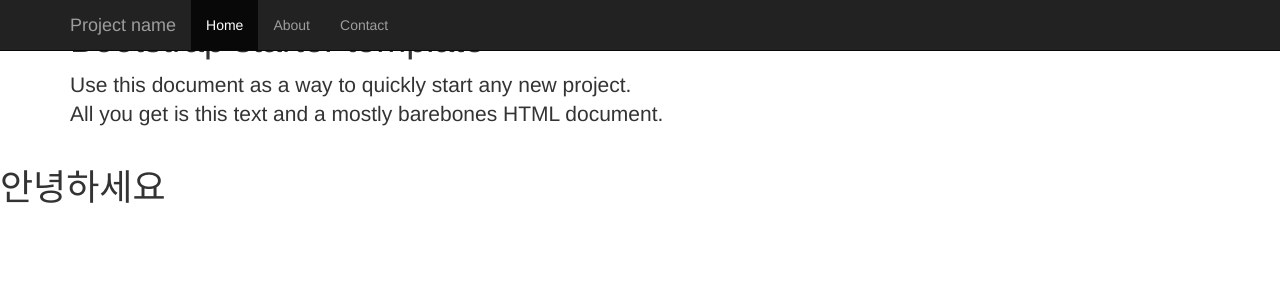
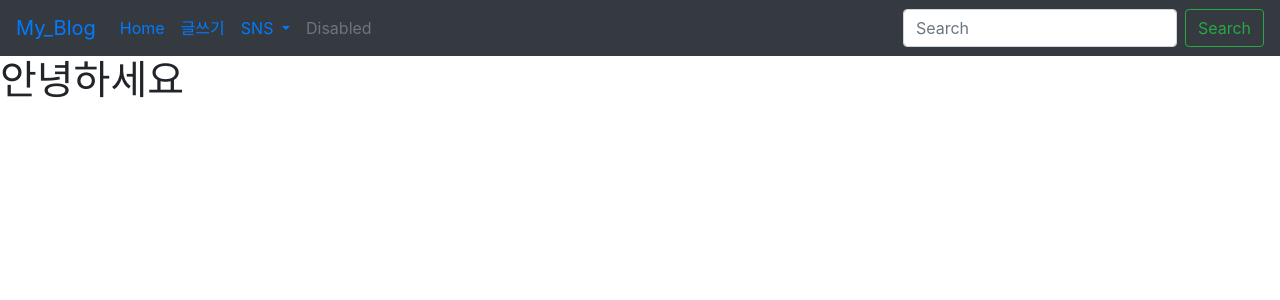
Before and after one commit to likelionmju/truck-wassup, a Django app: page / in a window 1280 px wide. Shown: the top 300 px of the page. Run offline with Django 3.2, Linux system fonts and the light colour scheme; some libraries are stand-ins or nearby versions.

Commit message:
home_plz

```diff
--- a/home/templates/base.html
+++ /dev/null
@@ -1,75 +0,0 @@
-<!DOCTYPE html>
-<html lang="en">
-  <head>
-    <meta charset="utf-8">
-    <meta http-equiv="X-UA-Compatible" content="IE=edge">
-    <meta name="viewport" content="width=device-width, initial-scale=1">
-    <!-- The above 3 meta tags *must* come first in the head; any other head content must come *after* these tags -->
-    <meta name="description" content="">
-    <meta name="author" content="">
-    <link rel="icon" href="../../favicon.ico">
-
-    <title>Toy Story</title>
-
-    <!-- Bootstrap core CSS -->
-    <link href="../../dist/css/bootstrap.min.css" rel="stylesheet">
-
-    <!-- Custom styles for this template -->
-    <link href="starter-template.css" rel="stylesheet">
-
-    <!-- Just for debugging purposes. Don't actually copy these 2 lines! -->
-    <!--[if lt IE 9]><script src="../../assets/js/ie8-responsive-file-warning.js"></script><![endif]-->
-    <script src="../../assets/js/ie-emulation-modes-warning.js"></script>
-
-    <!-- HTML5 shim and Respond.js for IE8 support of HTML5 elements and media queries -->
-    <!--[if lt IE 9]>
-      <script src="https://oss.maxcdn.com/html5shiv/3.7.2/html5shiv.min.js"></script>
-      <script src="https://oss.maxcdn.com/respond/1.4.2/respond.min.js"></script>
-    <![endif]-->
-  </head>
-
-  <body>
-
-    <nav class="navbar navbar-inverse navbar-fixed-top">
-      <div class="container">
-        <div class="navbar-header">
-          <button type="button" class="navbar-toggle collapsed" data-toggle="collapse" data-target="#navbar" aria-expanded="false" aria-controls="navbar">
-            <span class="sr-only">Toggle navigation</span>
-            <span class="icon-bar"></span>
-            <span class="icon-bar"></span>
-            <span class="icon-bar"></span>
-          </button>
-          <a class="navbar-brand" href="#">Project name</a>
-        </div>
-        <div id="navbar" class="collapse navbar-collapse">
-          <ul class="nav navbar-nav">
-            <li class="active"><a href="#">Home</a></li>
-            <li><a href="#about">About</a></li>
-            <li><a href="#contact">Contact</a></li>
-          </ul>
-        </div><!--/.nav-collapse -->
-      </div>
-    </nav>
-
-    <div class="container">
-
-      <div class="starter-template">
-        <h1>Bootstrap starter template</h1>
-        <p class="lead">Use this document as a way to quickly start any new project.<br> All you get is this text and a mostly barebones HTML document.</p>
-      </div>
-
-    </div><!-- /.container -->
-
-
-    <!-- Bootstrap core JavaScript
-    ================================================== -->
-    <!-- Placed at the end of the document so the pages load faster -->
-    <script src="https://ajax.googleapis.com/ajax/libs/jquery/1.11.2/jquery.min.js"></script>
-    <script src="../../dist/js/bootstrap.min.js"></script>
-    <!-- IE10 viewport hack for Surface/desktop Windows 8 bug -->
-    <script src="../../assets/js/ie10-viewport-bug-workaround.js"></script>
-
-    {% block content %}
-    {% endblock %}
-  </body>
-</html>
--- a/home/templates/home.html
+++ b/home/templates/home.html
@@ -1,6 +1,6 @@
 {% extends 'base.html' %}
 
-{% block content %}
+{% block contents %}
 
 <h1> 안녕하세요 </h1>
 
--- a/truckwassup/settings.py
+++ b/truckwassup/settings.py
@@ -56,7 +56,7 @@ ROOT_URLCONF = 'truckwassup.urls'
 TEMPLATES = [
     {
         'BACKEND': 'django.template.backends.django.DjangoTemplates',
-        'DIRS': [],
+        'DIRS': ['truckwassup/templates'],
         'APP_DIRS': True,
         'OPTIONS': {
             'context_processors': [
--- /dev/null
+++ b/truckwassup/templates/base.html
@@ -0,0 +1,63 @@
+<!DOCTYPE html>
+<html lang="kr">
+
+
+<head>
+    <meta charset="UTF-8">
+    <meta name="viewport" content="width=device-width, initial-scale=1.0">
+    <meta http-equiv="X-UA-Compatible" content="ie=edge">
+    <link rel="stylesheet" href="https://stackpath.bootstrapcdn.com/bootstrap/4.3.1/css/bootstrap.min.css" integrity="sha384-ggOyR0iXCbMQv3Xipma34MD+dH/1fQ784/j6cY/iJTQUOhcWr7x9JvoRxT2MZw1T" crossorigin="anonymous">
+    <script src="https://code.jquery.com/jquery-3.3.1.slim.min.js" integrity="sha384-q8i/X+965DzO0rT7abK41JStQIAqVgRVzpbzo5smXKp4YfRvH+8abtTE1Pi6jizo" crossorigin="anonymous"></script>
+    <script src="https://cdnjs.cloudflare.com/ajax/libs/popper.js/1.14.7/umd/popper.min.js" integrity="sha384-UO2eT0CpHqdSJQ6hJty5KVphtPhzWj9WO1clHTMGa3JDZwrnQq4sF86dIHNDz0W1" crossorigin="anonymous"></script>
+    <script src="https://stackpath.bootstrapcdn.com/bootstrap/4.3.1/js/bootstrap.min.js" integrity="sha384-JjSmVgyd0p3pXB1rRibZUAYoIIy6OrQ6VrjIEaFf/nJGzIxFDsf4x0xIM+B07jRM" crossorigin="anonymous"></script>
+
+    <title>My Blog</title>
+</head>
+
+<body>
+    <nav class="navbar navbar-expand-lg navbar-blue bg-dark">
+    <a class="navbar-brand" href="">My_Blog</a>
+    <button class="navbar-toggler" type="button" data-toggle="collapse" data-target="#navbarSupportedContent" aria-controls="navbarSupportedContent" aria-expanded="false" aria-label="Toggle navigation">
+        <span class="navbar-toggler-icon"></span>
+    </button>
+
+    <div class="collapse navbar-collapse" id="navbarSupportedContent">
+        <ul class="navbar-nav mr-auto">
+        <li class="nav-item active">
+            <a class="nav-link" href="{% url 'home' %}">Home <span class="sr-only">(current)</span></a>
+        </li>
+        <li class="nav-item">
+            <a class="nav-link" href="">글쓰기</a>
+        </li>
+        <li class="nav-item dropdown">
+            <a class="nav-link dropdown-toggle" href="#" id="navbarDropdown" role="button" data-toggle="dropdown" aria-haspopup="true" aria-expanded="false">
+            SNS
+            </a>
+            <div class="dropdown-menu" aria-labelledby="navbarDropdown">
+            <a class="dropdown-item" href="https://blog.naver.com/sam11111">Naver Blog</a>
+            <a class="dropdown-item" href="https://www.facebook.com/profile.php?id=100002215741545">Facebook</a>
+            <div class="dropdown-divider"></div>
+            <a class="dropdown-item" href="#">Something else here</a>
+            </div>
+        </li>
+        <li class="nav-item">
+            <a class="nav-link disabled" href="#" tabindex="-1" aria-disabled="true">Disabled</a>
+        </li>
+        </ul>
+        <form class="form-inline my-2 my-lg-0">
+        <input class="form-control mr-sm-2" type="search" placeholder="Search" aria-label="Search">
+        <button class="btn btn-outline-success my-2 my-sm-0" type="submit">Search</button>
+        </form>
+    </div>
+    </nav>
+
+{% block contents %}
+
+# 이 안에 겹치지 않는 컨텐츠가 들어갈 예정
+
+{% endblock %}
+
+</body>
+
+
+</html>
```
